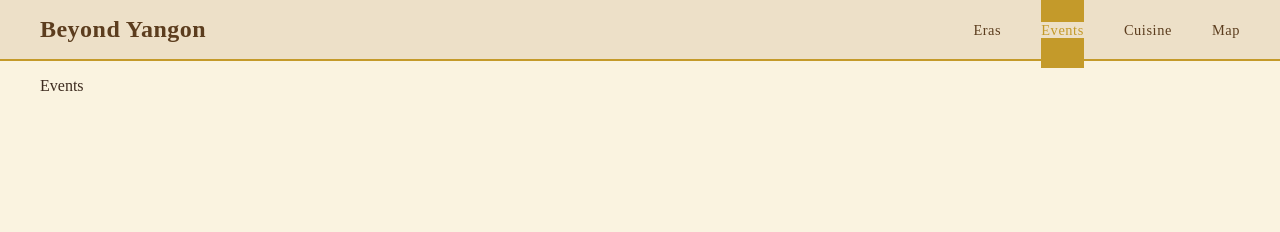
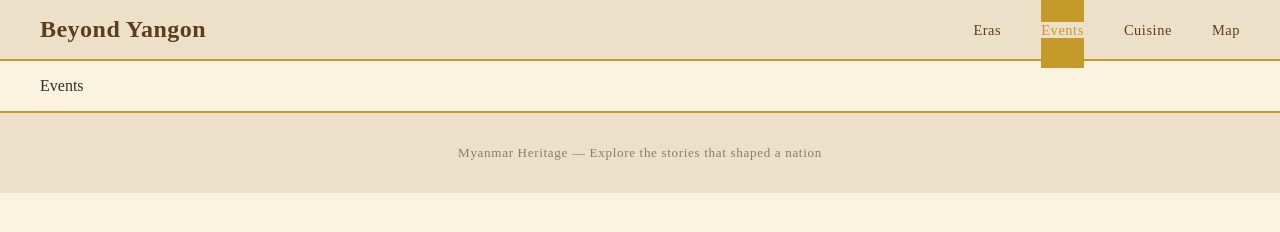
Before and after one commit to kokaunghtet/Beyond_Yangon, a plain HTML site: page events.html in a window 1280 px wide. Drawn offline with Linux system fonts and the light colour scheme.

Commit message:
adding footer component

```diff
--- /dev/null
+++ b/components/footer.html
@@ -0,0 +1 @@
+<p>Myanmar Heritage &mdash; Explore the stories that shaped a nation</p>
--- a/events.html
+++ b/events.html
@@ -20,6 +20,10 @@
     Events
   </main>
 
+  <footer>
+    <div id="footer-placeholder"></div>
+  </footer>
+
 
   <script src="./js/main.js"></script>
 </body>
--- a/js/main.js
+++ b/js/main.js
@@ -56,10 +56,20 @@ async function loadNavbar() {
   setActiveNavbarLink(placeholder);
 }
 
+// --- fetching & injection of Footer Components ---------
+async function loadFooter() {
+  const placeholder = document.getElementById("footer-placeholder");
+  const response = await fetch("/components/footer.html");
+  const html = await response.text();
+  placeholder.innerHTML = html;
+}
+
 if (document.readyState === "loading") {
   document.addEventListener("DOMContentLoaded", () => {
     loadNavbar();
+    loadFooter();
   });
 } else {
   loadNavbar();
+  loadFooter();
 }
```
Also changed, not shown: cuisine.html (+3 -0 lines), index.html (+1 -1 lines), map.html (+4 -0 lines).
